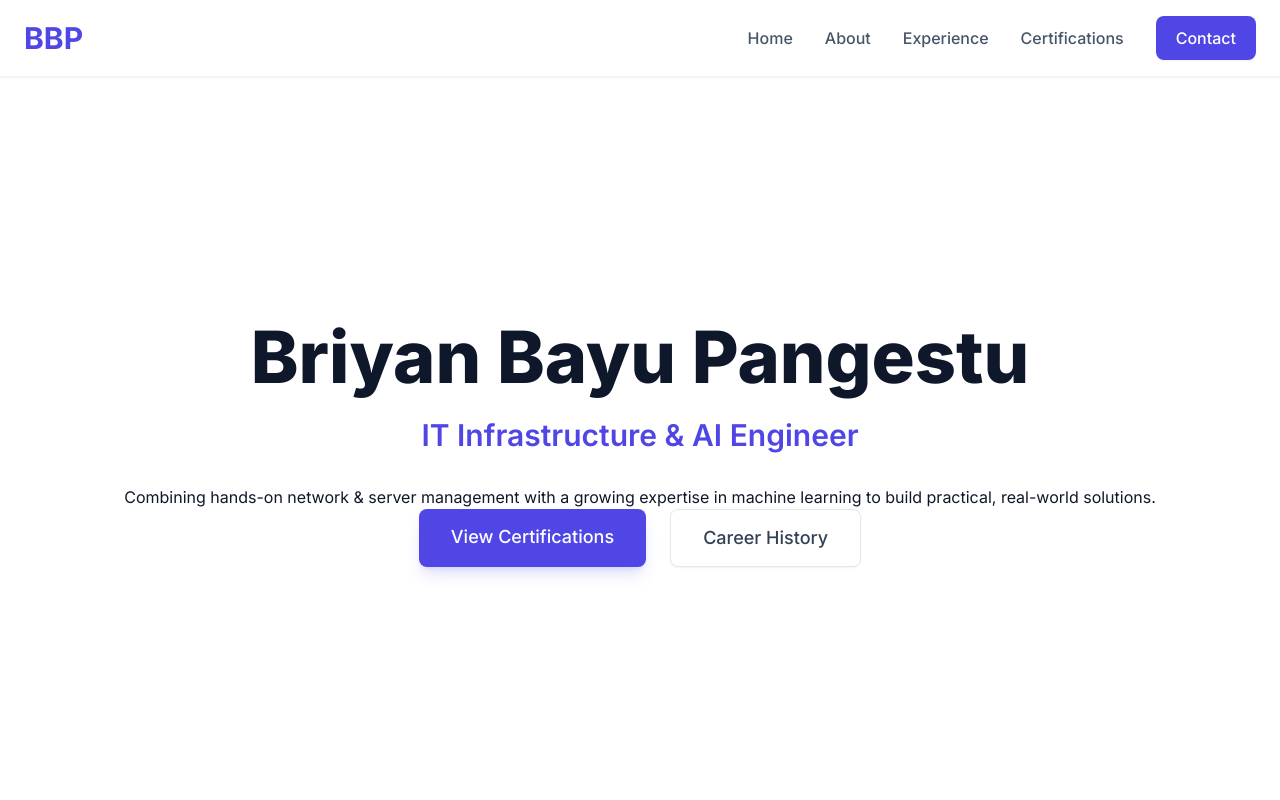
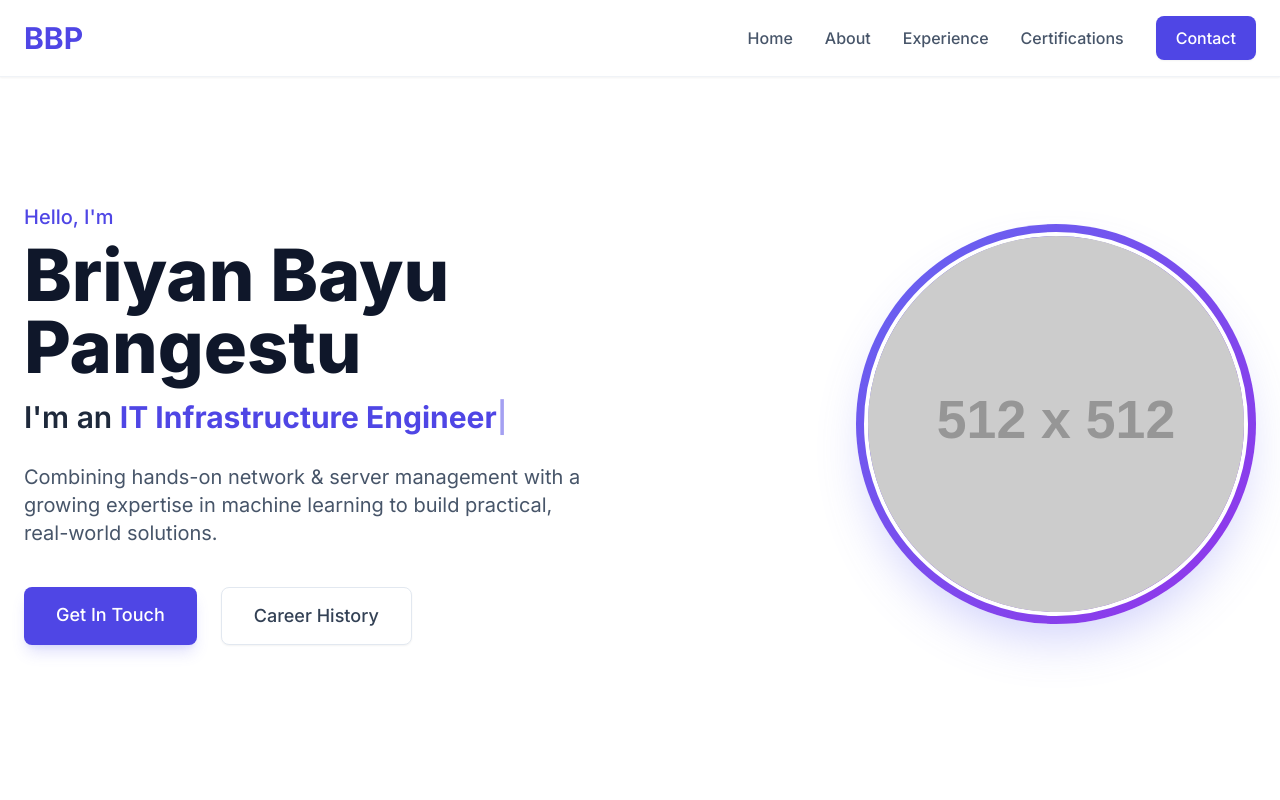
Before and after one commit to bryanbayup/bryanbayup.github.io, a plain HTML site: page index.html in a window 1280 px wide. Shown: the top 800 px of the page. Drawn offline with nearby package versions, Linux system fonts and the light colour scheme; placeholder pictures from the web are drawn by us.

Commit message:
add animation

```diff
--- a/index.html
+++ b/index.html
@@ -27,7 +27,9 @@
             scroll-behavior: smooth;
         }
 
-        /* CSS for fade-in-up animation on scroll */
+        /* --- Animasi Keren --- */
+
+        /* 1. Animasi Fade-in-up (untuk scroll) */
         .fade-in-up {
             opacity: 0;
             transform: translateY(30px);
@@ -39,7 +41,36 @@
             transform: translateY(0);
         }
 
-        /* Custom shadow for better appeal */
+        /* 2. Animasi Hero Section (slide-in) */
+        @keyframes slideInLeft {
+            from { opacity: 0; transform: translateX(-100px); }
+            to { opacity: 1; transform: translateX(0); }
+        }
+        @keyframes slideInRight {
+            from { opacity: 0; transform: translateX(100px); }
+            to { opacity: 1; transform: translateX(0); }
+        }
+        .animate-slide-in-left {
+            opacity: 0; /* Mulai transparan */
+            animation: slideInLeft 0.7s ease-out 0.2s forwards; /* 'forwards' menjaga state akhir */
+        }
+        .animate-slide-in-right {
+            opacity: 0; /* Mulai transparan */
+            animation: slideInRight 0.7s ease-out 0s forwards;
+        }
+
+        /* 3. Animasi Typewriter Cursor */
+        .type-cursor {
+            font-weight: 600;
+            color: #4f46e5; /* indigo-600 */
+            animation: blink 0.7s infinite;
+        }
+        @keyframes blink {
+            0%, 100% { opacity: 1; }
+            50% { opacity: 0; }
+        }
+
+        /* Custom shadow professional */
         .professional-shadow {
             box-shadow: 0 4px 6px -1px rgb(0 0 0 / 0.05), 0 2px 4px -2px rgb(0 0 0 / 0.05);
         }
@@ -91,25 +122,47 @@
     <main>
 
         <!-- 1. Hero Section -->
-        <section id="home" class="min-h-screen flex items-center pt-20 bg-white">
-            <div class="container max-w-7xl mx-auto px-6 py-20 text-center">
-                <h1 class="text-5xl md:text-7xl font-extrabold text-slate-900 mt-2 mb-6">
+        <section id="home" class="min-h-screen flex items-center pt-28 pb-16 bg-white overflow-x-hidden">
+            <div class="container max-w-7xl mx-auto px-6 grid grid-cols-1 md:grid-cols-2 gap-12 items-center">
+
+                <!-- Kolom 1: Teks -->
+                <div class="text-center md:text-left animate-slide-in-right">
+                    <span class="text-lg md:text-xl font-medium text-indigo-600">
+                        Hello, I'm
+                    </span>
+                    <h1 class="text-5xl md:text-7xl font-extrabold text-slate-900 mt-2 mb-4">
                         Briyan Bayu Pangestu
                     </h1>
-                <p class="text-2xl md:text-3xl text-indigo-600 font-semibold mb-8">
-                    IT Infrastructure & AI Engineer
+                    <p class="text-2xl md:text-3xl text-slate-800 font-semibold mb-6 h-16 md:h-10">
+                        I'm an <span id="typewriter" class="text-indigo-600 font-bold"></span><span class="type-cursor">|</span>
                     </p>
-                <p classs="text-lg md:text-xl text-slate-600 max-w-3xl mx-auto mb-12">
+                    <p class="text-lg md:text-xl text-slate-600 max-w-xl mx-auto md:mx-0 mb-10">
                         Combining hands-on network & server management with a growing expertise in machine learning to build practical, real-world solutions.
                     </p>
-                <div class="flex flex-col sm:flex-row justify-center space-y-4 sm:space-y-0 sm:space-x-6">
-                    <a href="#certifications" class="text-lg bg-indigo-600 text-white px-8 py-3.5 rounded-lg font-medium hover:bg-indigo-700 shadow-lg shadow-indigo-500/20 hover:shadow-xl hover:shadow-indigo-500/30 transform hover:-translate-y-1 transition-all duration-300">
-                        View Certifications
+                    <div class="flex flex-col sm:flex-row justify-center md:justify-start space-y-4 sm:space-y-0 sm:space-x-6">
+                        <a href="#contact" class="text-lg bg-indigo-600 text-white px-8 py-3.5 rounded-lg font-medium hover:bg-indigo-700 shadow-lg shadow-indigo-500/20 hover:shadow-xl hover:shadow-indigo-500/30 transform hover:-translate-y-1 transition-all duration-300">
+                            Get In Touch
                         </a>
                         <a href="#experience" class="text-lg bg-white text-slate-700 px-8 py-3.5 rounded-lg font-medium hover:bg-slate-100 border border-slate-200 shadow-sm hover:shadow-md transform hover:-translate-y-1 transition-all duration-300">
                             Career History
                         </a>
                     </div>
+                </div>
+
+                <!-- Kolom 2: Foto -->
+                <div class="flex justify-center md:justify-end animate-slide-in-left">
+                    <div class="p-2 rounded-full bg-gradient-to-br from-indigo-500 to-purple-600 shadow-2xl shadow-indigo-500/30">
+                         <!--
+                            GANTI URL INI DENGAN FOTO ANDA!
+                            Upload foto Anda ke repo GitHub, lalu ganti URL di bawah ini.
+                            Contoh: 'https://github.com/username/repo/raw/main/foto-profil.jpg'
+                         -->
+                         <img src="https://placehold.co/512x512/E0E7FF/4F46E5?text=BBP&font=inter&bold"
+                              alt="Foto Briyan Bayu Pangestu"
+                              class="rounded-full w-64 h-64 md:w-96 md:h-96 object-cover border-4 border-white">
+                    </div>
+                </div>
+
             </div>
         </section>
 
@@ -156,7 +209,7 @@
                         <!-- Item 1: Transon Bumindo Resources -->
                         <div class="relative pl-12 fade-in-up">
                             <!-- Timeline Dot & Icon -->
-                            <div class="absolute left-0 top-1.5 flex h-6 w-6 items-center justify-center rounded-full bg-indigo-600">
+                            <div class="absolute left-0 top-1.5 flex h-6 w-6 items-center justify-center rounded-full bg-indigo-600 shadow-md">
                                 <i data-lucide="briefcase" class="w-3.5 h-3.5 text-white"></i>
                             </div>
                             <!-- Content -->
@@ -170,7 +223,7 @@
                         <!-- Item 2: Coding Camp DBS -->
                         <div class="relative pl-12 fade-in-up">
                             <!-- Timeline Dot & Icon -->
-                            <div class="absolute left-0 top-1.5 flex h-6 w-6 items-center justify-center rounded-full bg-indigo-600">
+                            <div class="absolute left-0 top-1.5 flex h-6 w-6 items-center justify-center rounded-full bg-indigo-600 shadow-md">
                                 <i data-lucide="graduation-cap" class="w-3.5 h-3.5 text-white"></i>
                             </div>
                             <!-- Content -->
@@ -183,7 +236,7 @@
                         <!-- Item 3: Bangkit -->
                         <div class="relative pl-12 fade-in-up">
                             <!-- Timeline Dot & Icon -->
-                            <div class="absolute left-0 top-1.5 flex h-6 w-6 items-center justify-center rounded-full bg-indigo-600">
+                            <div class="absolute left-0 top-1.5 flex h-6 w-6 items-center justify-center rounded-full bg-indigo-600 shadow-md">
                                 <i data-lucide="graduation-cap" class="w-3.5 h-3.5 text-white"></i>
                             </div>
                             <!-- Content -->
@@ -196,7 +249,7 @@
                         <!-- Item 4: PT. TELKOM AKSES -->
                         <div class="relative pl-12 fade-in-up">
                             <!-- Timeline Dot & Icon -->
-                            <div class="absolute left-0 top-1.5 flex h-6 w-6 items-center justify-center rounded-full bg-indigo-600">
+                            <div class="absolute left-0 top-1.5 flex h-6 w-6 items-center justify-center rounded-full bg-indigo-600 shadow-md">
                                 <i data-lucide="briefcase" class="w-3.5 h-3.5 text-white"></i>
                             </div>
                             <!-- Content -->
@@ -369,14 +422,14 @@
         // Wait for the DOM to be fully loaded before running scripts
         document.addEventListener('DOMContentLoaded', (event) => {
 
-            // Initialize Lucide Icons
+            // 1. Initialize Lucide Icons
             try {
                 lucide.createIcons();
             } catch (error) {
                 console.error("Error initializing Lucide icons:", error);
             }
 
-            // --- Mobile Menu Toggle ---
+            // 2. Mobile Menu Toggle
             const menuBtn = document.getElementById('menu-btn');
             const mobileMenu = document.getElementById('mobile-menu');
 
@@ -391,9 +444,8 @@
                 });
             });
 
-            // --- Intersection Observer for Scroll Animations ---
+            // 3. Intersection Observer for Scroll Animations
             const animatedElements = document.querySelectorAll('.fade-in-up');
-
             const observer = new IntersectionObserver((entries) => {
                 entries.forEach(entry => {
                     if (entry.isIntersecting) {
@@ -403,11 +455,55 @@
             }, {
                 threshold: 0.1 // Trigger when 10% of the element is visible
             });
-
-            // Observe each animated element
             animatedElements.forEach(el => {
                 observer.observe(el);
             });
+
+            // 4. Typewriter Effect
+            const typewriterEl = document.getElementById('typewriter');
+            // Pastikan elemen ada sebelum menjalankan
+            if (typewriterEl) {
+                const roles = [
+                    "IT Infrastructure Engineer",
+                    "AI & ML Enthusiast",
+                    "Network Specialist",
+                    "Problem Solver"
+                ];
+                let roleIndex = 0;
+                let charIndex = 0;
+                let isDeleting = false;
+
+                function type() {
+                    const currentRole = roles[roleIndex];
+                    let typeSpeed = 150; // Kecepatan mengetik
+
+                    if (isDeleting) {
+                        // Proses menghapus
+                        typewriterEl.textContent = currentRole.substring(0, charIndex - 1);
+                        charIndex--;
+                        typeSpeed = 100; // Kecepatan menghapus
+
+                        if (charIndex === 0) {
+                            isDeleting = false;
+                            roleIndex = (roleIndex + 1) % roles.length;
+                            typeSpeed = 500; // Jeda sebelum mengetik kata baru
+                        }
+                    } else {
+                        // Proses mengetik
+                        typewriterEl.textContent = currentRole.substring(0, charIndex + 1);
+                        charIndex++;
+
+                        if (charIndex === currentRole.length) {
+                            isDeleting = true;
+                            typeSpeed = 2000; // Jeda di akhir kata
+                        }
+                    }
+                    setTimeout(type, typeSpeed);
+                }
+
+                // Mulai efek setelah jeda singkat
+                setTimeout(type, 500);
+            }
         });
     </script>
 
```
Lines whose indentation alone changed are shown as unchanged.
